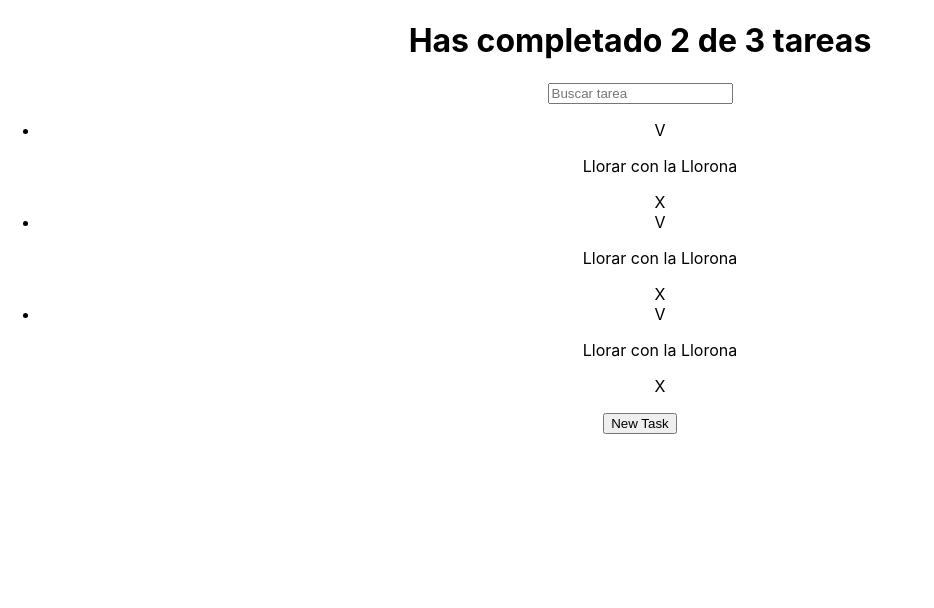
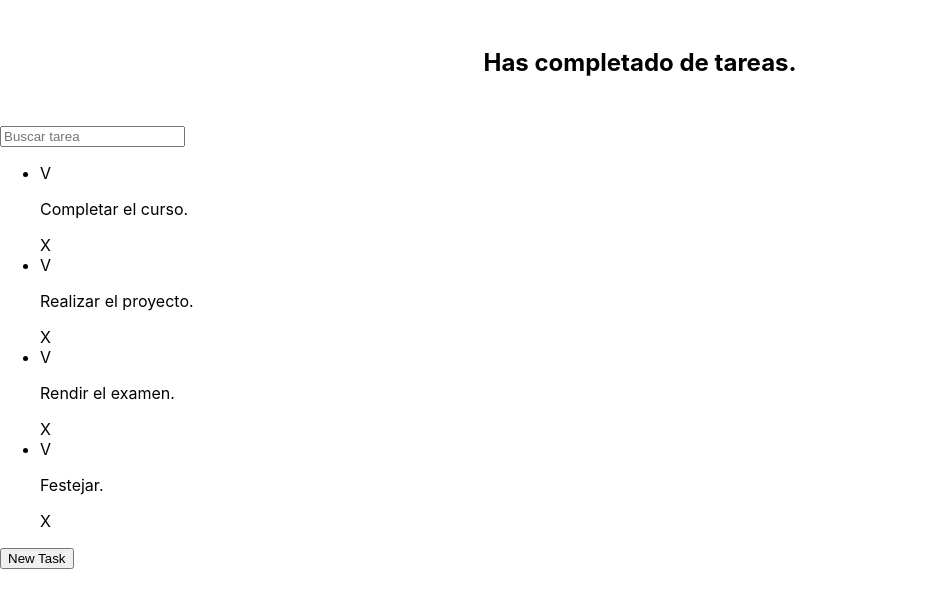
Before and after one commit to UboldiTIC/ordenate, a React (Create React App) app: page / in a window 1280 px wide. Shown: the top 608 px of the page, without its empty margins (0-934 px from the left). Built offline with nearby package versions, Linux system fonts and the light colour scheme.

Commit message:
CreateTaskButton and add function in TaskCounter

```diff
--- a/src/App.css
+++ /dev/null
@@ -1,38 +0,0 @@
-.App {
-  text-align: center;
-}
-
-.App-logo {
-  height: 40vmin;
-  pointer-events: none;
-}
-
-@media (prefers-reduced-motion: no-preference) {
-  .App-logo {
-    animation: App-logo-spin infinite 20s linear;
-  }
-}
-
-.App-header {
-  background-color: #282c34;
-  min-height: 100vh;
-  display: flex;
-  flex-direction: column;
-  align-items: center;
-  justify-content: center;
-  font-size: calc(10px + 2vmin);
-  color: white;
-}
-
-.App-link {
-  color: #61dafb;
-}
-
-@keyframes App-logo-spin {
-  from {
-    transform: rotate(0deg);
-  }
-  to {
-    transform: rotate(360deg);
-  }
-}
--- a/src/App.js
+++ b/src/App.js
@@ -1,28 +1,37 @@
+import React from 'react';
 import { TaskCounter } from './TaskCounter';
 import { TaskSearch } from './TaskSearch';
 import { TaskList } from './TaskList';
 import { TaskItem } from './TaskItem';
 import { CreateTaskButton } from './CreateTaskButton';
-import './App.css';
+
+const defaultTasks = [
+  { text: 'Completar el curso.', completed: true },
+  { text: 'Realizar el proyecto.', completed: true },
+  { text: 'Rendir el examen.', completed: false },
+  { text: 'Festejar.', completed: false },
+];
 
 function App() {
   return (
-    <div className="App">
+    <React.Fragment>
 
       <TaskCounter />
       <TaskSearch />
 
       <TaskList>
-
-        <TaskItem />
-        <TaskItem />
-        <TaskItem />
-
+        {defaultTasks.map((task) => (
+          <TaskItem
+            key={task.text}
+            text={task.text}
+            completed={task.completed}
+          />
+        ))}
       </TaskList>
 
       <CreateTaskButton />
 
-    </div>
+    </React.Fragment>
   );
 }
 
--- /dev/null
+++ b/src/TaskCounter.css
@@ -0,0 +1,6 @@
+h1 {
+    font-size: 24px;
+    text-align: center;
+    margin: 0;
+    padding: 48px;
+}
--- a/src/TaskCounter.js
+++ b/src/TaskCounter.js
@@ -1,7 +1,9 @@
-function TaskCounter() {
+import './TaskCounter.css';
+
+function TaskCounter({ totalTasks, completedTasks }) {
     return (
         <h1>
-            Has completado 2 de 3 tareas
+            Has completado {completedTasks} de {totalTasks} tareas.
         </h1>
     );
 }
--- a/src/TaskItem.js
+++ b/src/TaskItem.js
@@ -1,8 +1,8 @@
-function TaskItem() {
+function TaskItem(props) {
     return (
         <li>
             <span>V</span>
-            <p>Llorar con la Llorona</p>
+            <p> {props.text} </p>
             <span>X</span>
         </li>
     );
```
